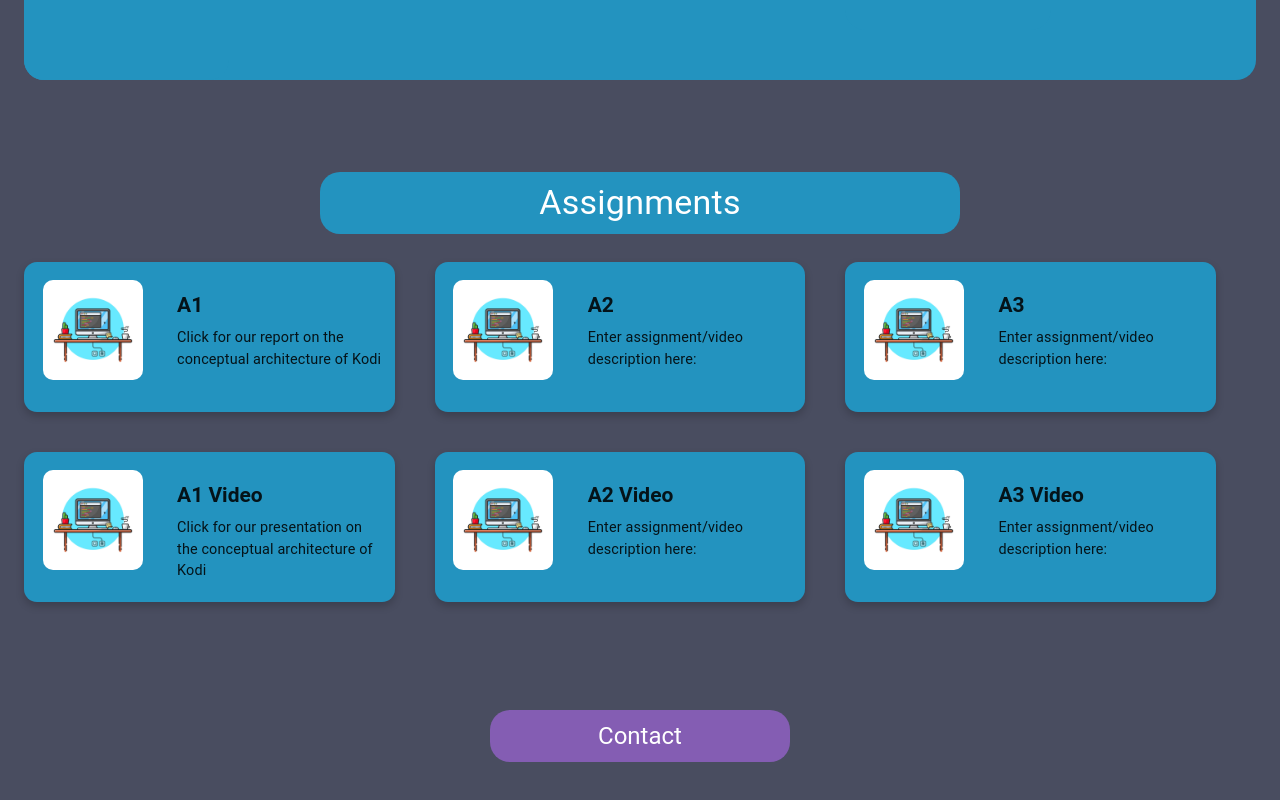
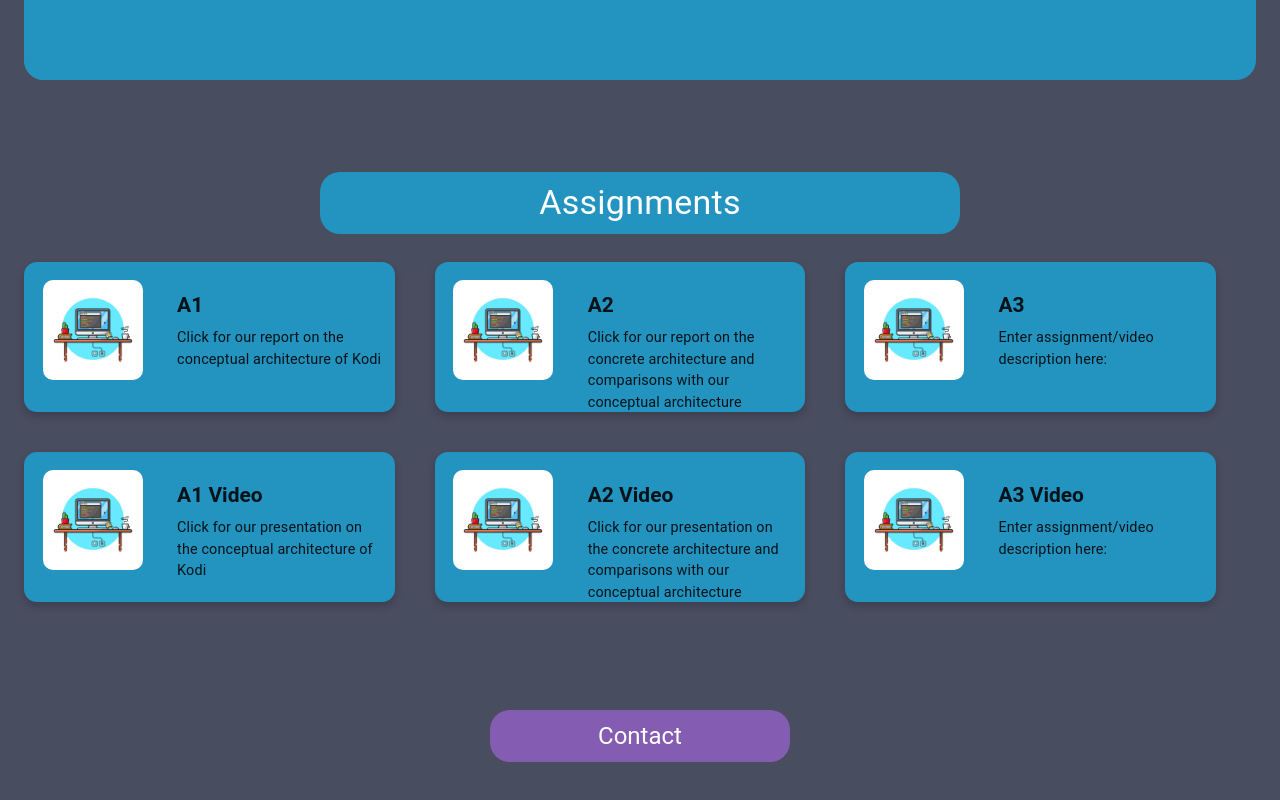
Before and after one commit to MatthewKompel/emedina456.github.com, a React (Create React App) app: page / in a window 1280 px wide. Shown: the part 552-1352 px from the top of the page. Built offline with nearby package versions, Linux system fonts and the light colour scheme.

Commit message:
added A2

```diff
--- a/src/App.js
+++ b/src/App.js
@@ -16,10 +16,10 @@ import Navbar from './Navbar';
 function App() {
   const assignmentCards = [
     { name: 'A1', description: "Click for our report on the conceptual architecture of Kodi", image: sampleA, url: "https://docs.google.com/document/d/15sj4rBZBXPSOht_14rN7EKOxPW_YybHypb4BpEE_IsI/edit?usp=sharing" },
-    { name: 'A2', description: "Enter assignment/video description here:", image: sampleA, url: "" },
+    { name: 'A2', description: "Click for our report on the concrete architecture and comparisons with our conceptual architecture", image: sampleA, url: "https://docs.google.com/document/d/1vSeSKzMRt0vZ2YA_oZVGh02K0YJWSYET30kzCp4JKh0/edit" },
     { name: 'A3', description: "Enter assignment/video description here:", image: sampleA, url: "" },
     { name: 'A1 Video', description: "Click for our presentation on the conceptual architecture of Kodi", image: sampleA, url: "https://www.youtube.com/watch?v=2CvGBcM8BqE&ab_channel=MichaelKwon" },
-    { name: "A2 Video", description: "Enter assignment/video description here:", image: sampleA, url: "" },
+    { name: "A2 Video", description: "Click for our presentation on the concrete architecture and comparisons with our conceptual architecture", image: sampleA, url: "https://www.youtube.com/watch?v=rML85T89bts&ab_channel=MichaelKwon" },
     { name: "A3 Video", description: "Enter assignment/video description here:", image: sampleA, url: "" }
   ];
 
```
